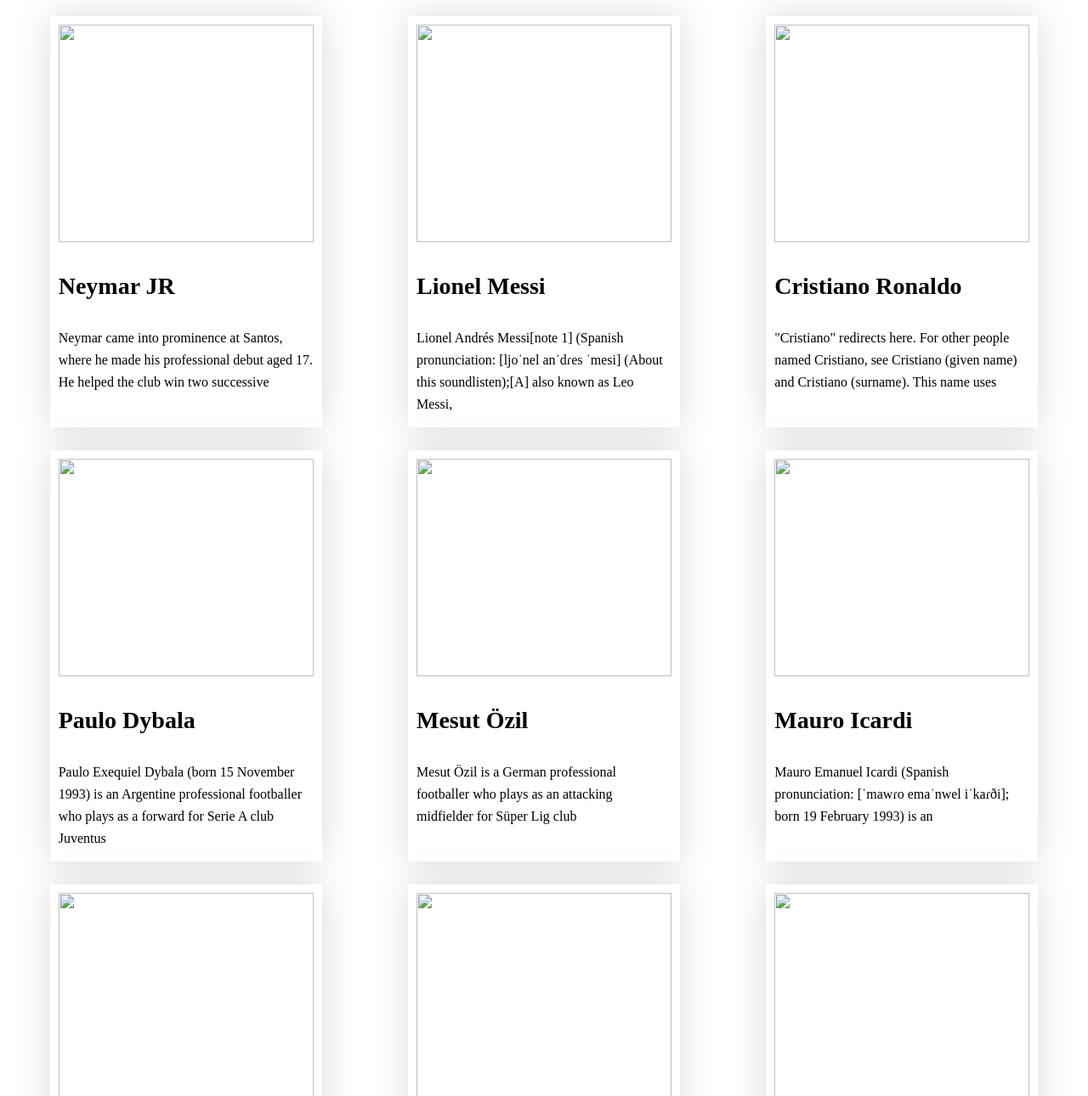
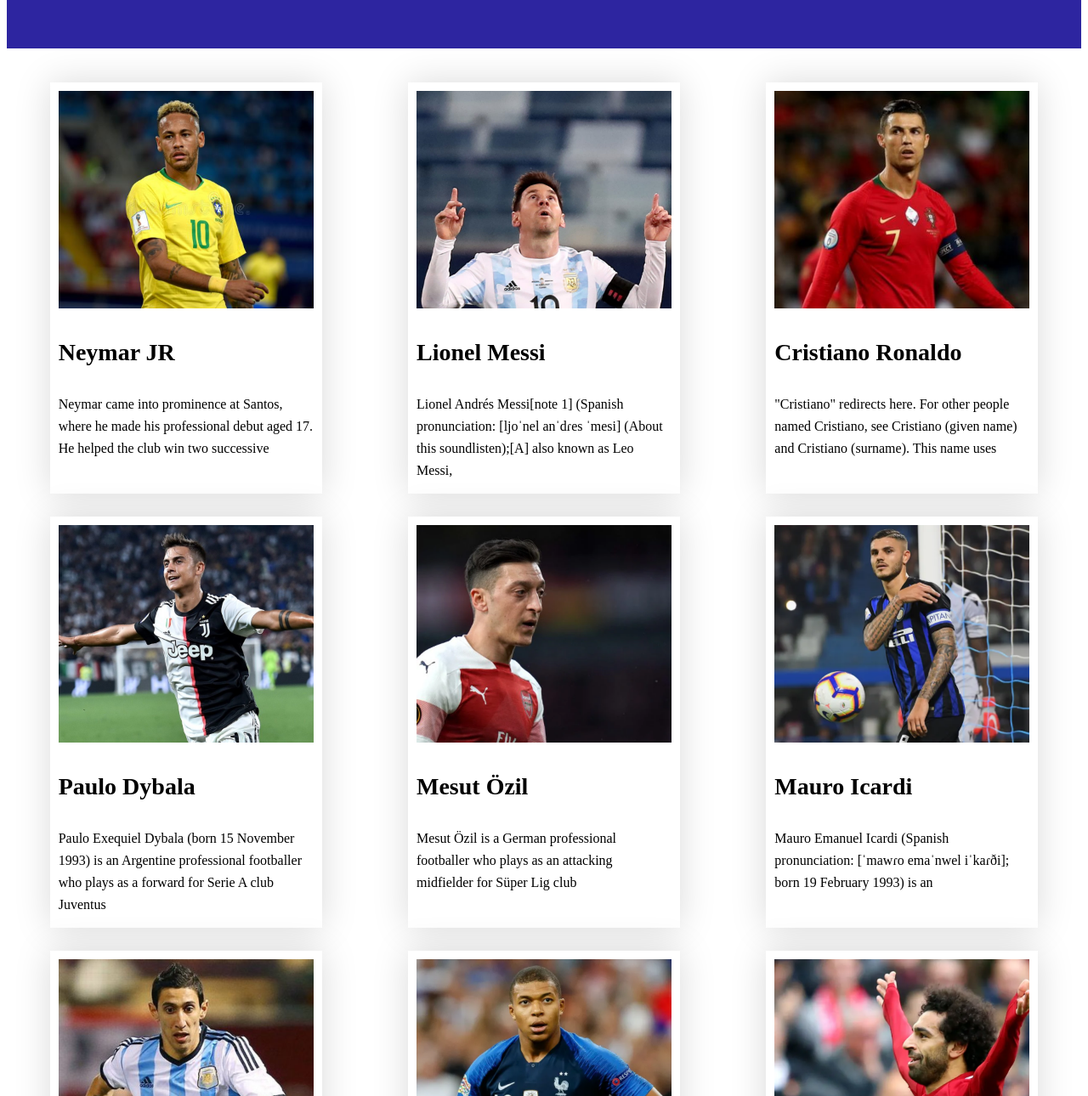
Before and after one commit to Salithossain/assignment-2, a plain HTML site: page index.html in a window 1280 px wide. Shown: the part 535-1825 px from the top of the page at 85% size. Drawn offline with Linux system fonts and the light colour scheme.

Commit message:
change directory

```diff
--- a/index.html
+++ b/index.html
@@ -20,7 +20,7 @@
             </a>
         </div>
         <div class="image-size">
-            <img src="banner.png">
+            <img src="images/banner.png">
         </div>
 
     </section>
@@ -29,76 +29,76 @@
 
     <section class="player-details">
         <div class="player">
-            <img src="players/player-1.png" alt="">
+            <img src="images/players/player-1.png" alt="">
             <h3>Neymar JR</h3>
             <p>Neymar came into prominence at Santos, where he made his professional debut aged 17. He helped
                 the club win two successive </p>
         </div>
         <div class="player">
-            <img src="players/player-2.png" alt="">
+            <img src="images/players/player-2.png" alt="">
             <h3>Lionel Messi</h3>
             <p>Lionel Andrés Messi[note 1] (Spanish pronunciation: [ljoˈnel anˈdɾes ˈmesi] (About this
                 soundlisten);[A] also known as Leo Messi, </p>
         </div>
         <div class="player">
-            <img src="players/player-3.png" alt="">
+            <img src="images/players/player-3.png" alt="">
             <h3>Cristiano Ronaldo</h3>
             <p>"Cristiano" redirects here. For other people named Cristiano, see Cristiano (given name) and
                 Cristiano (surname).
                 This name uses </p>
         </div>
         <div class="player">
-            <img src="players/player-4.png" alt="">
+            <img src="images/players/player-4.png" alt="">
             <h3>Paulo Dybala</h3>
             <p>Paulo Exequiel Dybala (born 15 November 1993) is an Argentine professional footballer who plays as a
                 forward for Serie A club Juventus</p>
         </div>
         <div class="player">
-            <img src="players/player-5.png" alt="">
+            <img src="images/players/player-5.png" alt="">
             <h3>Mesut Özil</h3>
             <p>Mesut Özil is a German professional footballer who plays as an attacking midfielder for Süper Lig
                 club
             </p>
         </div>
         <div class="player">
-            <img src="players/player-6.png" alt="">
+            <img src="images/players/player-6.png" alt="">
             <h3>Mauro Icardi</h3>
             <p>Mauro Emanuel Icardi (Spanish pronunciation: [ˈmawɾo emaˈnwel iˈkaɾði]; born 19 February 1993) is an
             </p>
         </div>
         <div class="player">
-            <img src="players/player-7.png" alt="">
+            <img src="images/players/player-7.png" alt="">
             <h3>Di María</h3>
             <p>Ángel Fabián Di María (born 14 February 1988) is an Argentine professional footballer who plays for
                 Ligue 1 club Paris Saint-Germain and </p>
         </div>
         <div class="player">
-            <img src="players/player-8.png" alt="">
+            <img src="images/players/player-8.png" alt="">
             <h3>Kylian Mbappé</h3>
             <p>Kylian Mbappé Lottin is a French professional footballer who plays as a forward for Ligue 1 club
                 Paris Saint-Germain and the France national </p>
         </div>
         <div class="player">
-            <img src="players/player-9.png" alt="">
+            <img src="images/players/player-9.png" alt="">
             <h3>Mohamed Salah</h3>
             <p>Mohamed Salah Hamed Mahrous Ghaly is an Egyptian professional footballer who plays as a forward for
             </p>
         </div>
         <div class="player">
-            <img src="players/player-10.png" alt="">
+            <img src="images/players/player-10.png" alt="">
             <h3>Harry Kane</h3>
             <p>Harry Edward Kane MBE is an English professional footballer who plays as a striker for Premier League
             </p>
 
         </div>
         <div class="player">
-            <img src="players/player-11.png" alt="">
+            <img src="images/players/player-11.png" alt="">
             <h3>Kevin De Bruyne</h3>
             <p>Kevin De Bruyne is a Belgian professional footballer who plays as a midfielder for Premier League
                 club</p>
         </div>
         <div class="player">
-            <img src="players/player-12.png" alt="">
+            <img src="images/players/player-12.png" alt="">
             <h3>Philippe Coutinho</h3>
             <p>Philippe Coutinho Correia is a Brazilian professional footballer who plays as an attacking midfielder
                 or winger for Spanish club Barcelona </p>
@@ -107,7 +107,7 @@
 
     <!-- footer section -->
     <footer class="footer-part">
-        <img src="Logo.png" alt="">
+        <img src="images/Logo.png" alt="">
         <div class="icon-center">
             <ul class="social-link">
                 <i class="fab fa-dribbble"></i>
```
